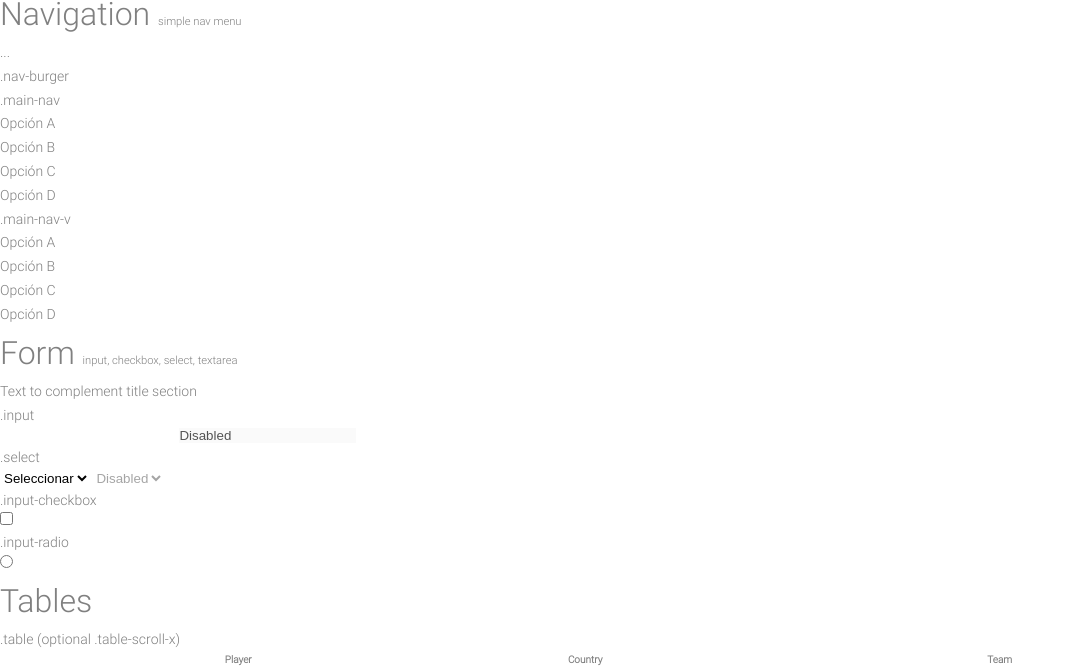
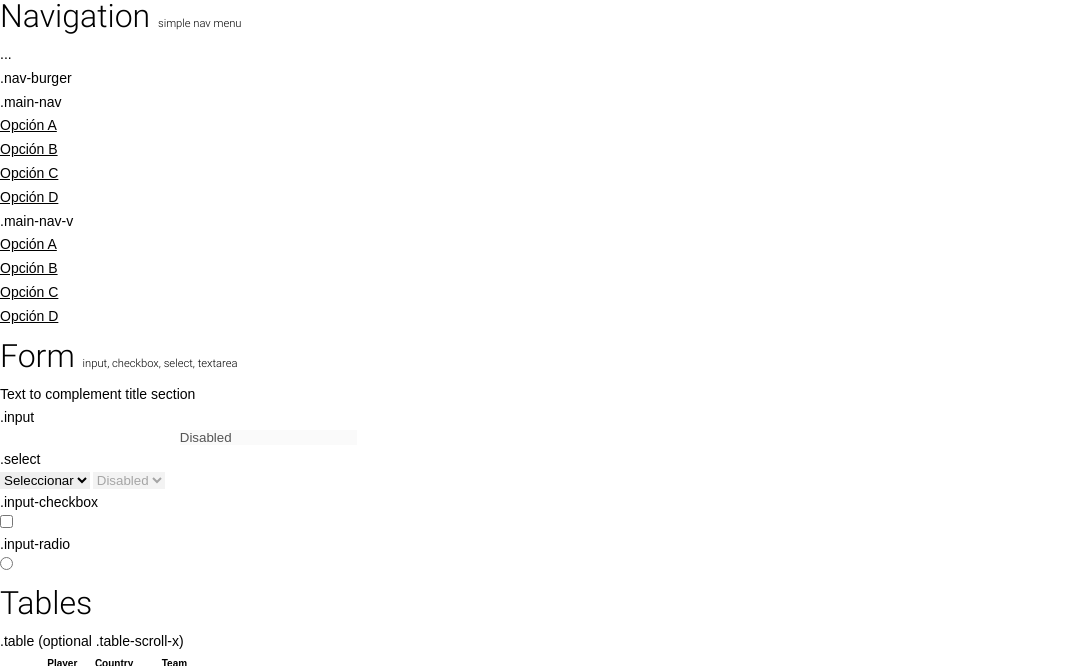
Before and after one commit to rholo/atomic-sass, a website: page test.html in a window 1280 px wide. Shown: the part 2048-2714 px from the top of the page, without its empty margins (0-1075 px from the left). Drawn offline with nearby package versions, Linux system fonts and the light colour scheme; files that its build step writes are made by us from their sources.

Commit message:
restart resets

```diff
--- a/src/scss/_rocket-config.scss
+++ b/src/scss/_rocket-config.scss
@@ -5,12 +5,20 @@
     learn more at http://getbem.com/naming/
 */
 $prefix:'rckt-';
+// you dont need normalize everything
+$reset-table: false;
+$reset-inputs: false;
 /*
     Define your fonts
 */
+$font-primary: arial;
+$font-secondary: System;
 $font-size: 1.4rem;
-$font-color: grey;
 
+/*
+    Can define your palette colors by name
+    https://htmlcolorcodes.com/color-names/
+*/
 // define just that you need it!
-$grids-flex: true;
-$grid-float: false;
+$grids-flex : true;
+$flex-cols  : 16;
--- a/src/scss/rocket/_variables.scss
+++ b/src/scss/rocket/_variables.scss
@@ -1,8 +1,18 @@
-
 
 $prefix:''!default;
-
-@import 'core/colors';
+// normalize some stuff
+$reset-table    : true !default;
+$reset-buttons  : true !default;
+$reset-inputs   : true !default;
+// colors
+$red    : Crimson!default;
+$green  : ForestGreen!default;
+$blue   : Navy!default;
+$orange : DarkOrange!default;
+$yellow : Gold!default;
+$violet : BlueViolet!default;
+$grey   : DarkGrey !default;
+// @import 'core/colors';
 @import 'core/fonts';
 
 //Global params
@@ -13,6 +23,14 @@ $font-size-global       : 62.5%!default;
 $font-size              : 1.4rem !default;
 $font-scale             : 0.45 !default;
 $font-color             : black !default;
+
+//select columns for your grid
+$grid-flex              : 16 !default;
+$grid-float             : 12 !default;
+$grid-fix               : 12 !default;
+//add margin to columns on default grid
+$grid-space             : .5% !default;
+
 //layout configuration
 $layout-min-width       : 280px !default;
 $layout-max-width       : 100% !default;
@@ -21,7 +39,7 @@ $layout-margin          : 0 !default;
 $layout-background      : white !default;
 
 $media-tablet           : 1024px;
-$media-mobile           : 470px;
+$media-mobile           : 480px;
 
 // $media:(
 //     desktop:1024px,
@@ -36,12 +54,7 @@ $article-spacing        : 13px !default;
 //section
 $section-spacing        : 13px !default;
 
-//select columns for your grid
-$grid-flex              : 16 !default;
-$grid-float             : 12 !default;
-$grid-fix               : 12 !default;
-//add margin to columns on default grid
-$grid-space             : .5% !default;
+
 
 //Universal params
 $border-radius          : 5px !default;
--- a/src/scss/rocket/components/_nav.scss
+++ b/src/scss/rocket/components/_nav.scss
@@ -1,6 +1,6 @@
-/**
- * Description: Navigation
-**/
+li {
+  list-style-type: none;
+}
 [class*="#{$prefix}main-nav"]{
     > ul{
       overflow:hidden;
--- a/src/scss/rocket/core/_reset.scss
+++ b/src/scss/rocket/core/_reset.scss
@@ -1,10 +1,4 @@
-/**
- * @author Rodrigo Ahumada, Front-end Developer
- * @description Custom CSS initial and global Config.
- * @link https://github.com/rholo/resets
- * @version 2.0.0
- * @licence free (public domain)
- */
+
 html, body, div, span, object, iframe, h1, h2, h3, h4, h5, h6, p, blockquote, pre, a, abbr, address, cite, code, del, dfn, em, img, ins, kbd, q, samp, small, strong, sub, sup, var, b, i, hr, dl, dt, dd, ol, ul, li, fieldset, form, label, legend, table, caption, tbody, tfoot, thead, tr, th, td, article, aside, canvas, details, figure, figcaption, hgroup, menu, footer, header, nav, section, summary, time, mark, audio, video, img, main, input, textarea, select {
     border: 0;
     margin: 0;
@@ -16,90 +10,3 @@ html, body, div, span, object, iframe, h1, h2, h3, h4, h5, h6, p, blockquote, pr
 article, aside, canvas, figure, figure img, figcaption, hgroup, footer, header, nav, section, audio, video, main, img {
     display: block;
 }
-body {
-  font-weight: normal;
-  line-height: 1.6875;
-  -webkit-font-smoothing: antialiased;
-  -webkit-touch-callout: none;
-  -webkit-text-size-adjust: none;
-  -webkit-user-select: text;
-  text-rendering: optimizeLegibility;
-}
-a {
-  text-decoration: none;
-  outline: 0;
-  &:link, &:visited, &:hover, &:active {
-    outline: 0;
-  }
-  img {
-    border: 0;
-  }
-}
-progress[value] {
-  -webkit-appearance: none;
-  appearance: none;
-  width: 100%;
-  height: 35px;
-  border: none;
-  color: inherit;
-  &::-webkit-progress-bar {
-    background-color: #eee;
-    border-radius: 2px;
-  }
-  &::-webkit-progress-value {
-    background-color: #2980b9;
-  }
-}
-
-li {
-  list-style-type: none;
-}
-
-textarea {
-  vertical-align: top;
-  resize: vertical;
-  font-family: inherit;
-  width: 100%;
-  padding: 10px;
-}
-
-input, select {
-  vertical-align: baseline;
-}
-
-select {
-    background: white;
-  -webkit-appearance: menulist-button;
-}
-input {
-  &[type="search"] {
-    &::-ms-clear, &::-webkit-search-cancel-button {
-      display: none;
-    }
-  }
-  &[type="file"] {
-    background: none;
-  }
-  &[type="checkbox"],&[type="radio"]{
-      padding: 0;
-  }
-}
-
-button, input[type="button"], input[type="reset"], input[type="submit"] {
-  cursor: pointer;
-  border: 0;
-  -webkit-appearance: button;
-  &:disabled{
-    cursor: not-allowed;
-    opacity: .5;
-}
-}
-table {
-    border-collapse: collapse;
-    border-spacing: 0;
-    max-width: 100%;
-    width: 100%;
-  td, tr {
-      border: 0;
-  }
-}
--- a/src/scss/rocket/core/_typography.scss
+++ b/src/scss/rocket/core/_typography.scss
@@ -6,6 +6,13 @@ html{
 body{
     font-family: $font-primary;
     color:$font-color;
+    font-weight: normal;
+    line-height: 1.6875;
+    -webkit-font-smoothing: antialiased;
+    -webkit-touch-callout: none;
+    -webkit-text-size-adjust: none;
+    -webkit-user-select: text;
+    text-rendering: optimizeLegibility;
 }
 @include headers(){
     font-weight: normal;
--- a/src/scss/rocket/elements/_links.scss
+++ b/src/scss/rocket/elements/_anchors.scss
@@ -1,4 +1,13 @@
-//disabled link in helpers .#{$prefix}disabled
+a {
+  text-decoration: none;
+  outline: 0;
+  &:link, &:visited, &:hover, &:active {
+    outline: 0;
+  }
+  img {
+    border: 0;
+  }
+}
 a.#{$prefix}link {
   @include link-state(
     $colour-link-default,
--- a/src/scss/rocket/elements/_buttons.scss
+++ b/src/scss/rocket/elements/_buttons.scss
@@ -1,4 +1,14 @@
-
+@if $reset-buttons{
+    button, input[type="button"], input[type="reset"], input[type="submit"] {
+      cursor: pointer;
+      border: 0;
+      -webkit-appearance: button;
+      &:disabled{
+        cursor: not-allowed;
+        opacity: .5;
+      }
+    }
+}
 .#{$prefix}button {
       height: $button-height;
       min-width: $button-min-width;
--- a/src/scss/rocket/elements/_inputs.scss
+++ b/src/scss/rocket/elements/_inputs.scss
@@ -1,7 +1,35 @@
-/**
- * @title Inputs
- * @example
-**/
+@if $reset-inputs{
+  textarea {
+    vertical-align: top;
+    resize: vertical;
+    font-family: inherit;
+    width: 100%;
+    padding: 10px;
+  }
+
+  input, select {
+    vertical-align: baseline;
+  }
+
+  select {
+      background: white;
+    -webkit-appearance: menulist-button;
+  }
+  input {
+    &[type="search"] {
+      &::-ms-clear, &::-webkit-search-cancel-button {
+        display: none;
+      }
+    }
+    &[type="file"] {
+      background: none;
+    }
+    &[type="checkbox"],&[type="radio"]{
+        padding: 0;
+    }
+  }
+}
+
 .#{$prefix}input,
 .#{$prefix}select,
 .#{$prefix}textarea {
--- a/src/scss/rocket/elements/_table.scss
+++ b/src/scss/rocket/elements/_table.scss
@@ -1,7 +1,15 @@
-/**
- * @title Table
- * @description: CSS for tables
-**/
+@if $reset-table {
+  table {
+    border-collapse: collapse;
+    border-spacing: 0;
+    max-width: 100%;
+    width: 100%;
+    td, tr {
+        border: 0;
+    }
+  }
+}
+
 .#{$prefix}table-scroll-x{
   overflow-x: auto;
 }
```
Also changed, not shown: src/scss/rocket/components/_progress-bar.scss (+17 -0 lines), src/css/rocket.css.
